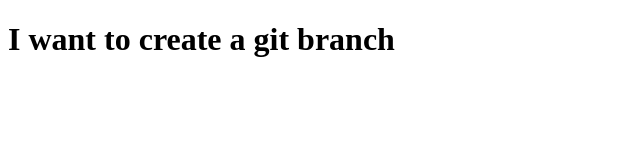
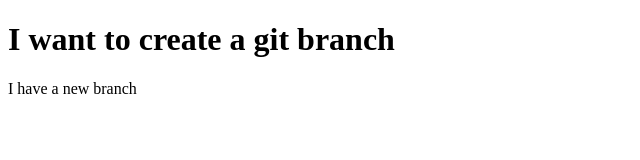
Before and after one commit to nurulamin130/check-branching, a plain HTML site: page index.html in a window 1280 px wide. Shown: the whole page, without its empty margins (0-640 px from the left). Drawn offline with Linux system fonts and the light colour scheme.

Commit message:
add a prragraph

```diff
--- a/index.html
+++ b/index.html
@@ -7,6 +7,7 @@
 </head>
 <body>
     <h1>I want to create a git branch</h1>
+    <p>I have a new branch</p>
 
 </body>
 </html>
```
